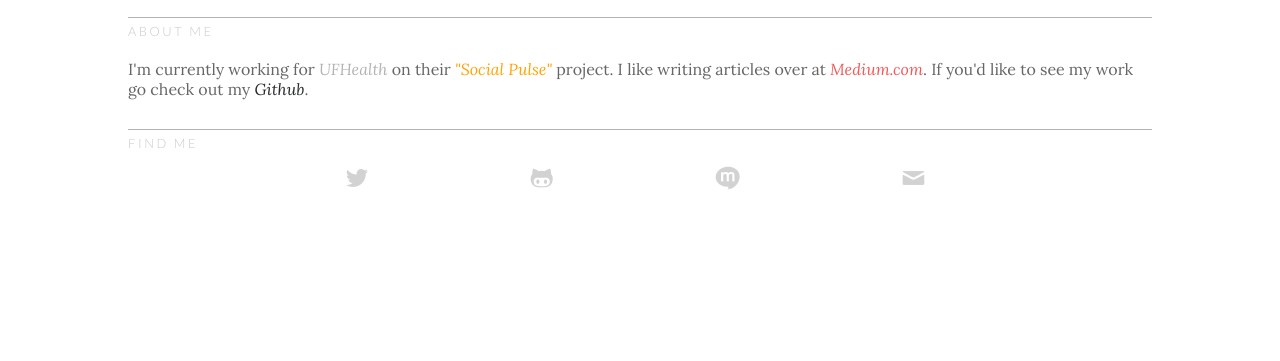
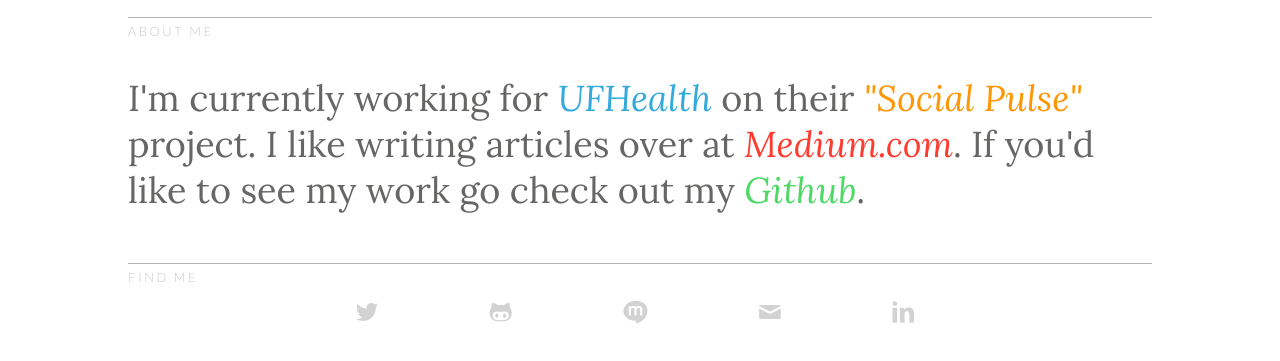
Before and after one commit to joshblack/joshblack.github.io, a plain HTML site: page index.html in a window 1280 px wide. Shown: the part 271-632 px from the top of the page. Drawn offline with Linux system fonts and the light colour scheme.

Commit message:
adding media queries and linkedin iconfont. also changed color scheme of links in content section

```diff
--- a/index.html
+++ b/index.html
@@ -4,22 +4,22 @@
 	<meta charset="utf-8">
 	<title>Josh Black</title>
 	<meta name="viewport" content="width=device-width, initial-scale=1, maximum-scale=1" user-scalable="no">
-	<link rel="stylesheet" type="text/css" href="/public/stylesheets/normalize.css">
+	<link rel="stylesheet" type="text/css" href="../joshblack.github.io/public/stylesheets/normalize.css">
 	<link href='http://fonts.googleapis.com/css?family=Lora:400,400italic' rel='stylesheet' type='text/css'>
 	<link href='http://fonts.googleapis.com/css?family=Lato:300,400,700' rel='stylesheet' type='text/css'>
-	<link rel="stylesheet" type="text/css" href="/public/stylesheets/styles.css">
+	<link rel="stylesheet" type="text/css" href="../joshblack.github.io/public/stylesheets/styles.css">
 </head>
 <body>
 	<!--[if lt IE 8]>
 	    <p class="browsehappy">You are using an <strong>outdated</strong> browser. Please <a href="http://browsehappy.com/">upgrade your browser</a> to improve your experience.</p>
 	<![endif]-->
 	<header>
-		<img id="logo" src="/public/img/Logo.gif">
+		<img id="logo" src="../joshblack.github.io/public/img/Logo.gif">
 	</header>
 	<div class="hero">
 		<div class="hero-avatar">
 			<span>
-				<img class="hero-avatar-image" title="Josh Black" src="/public/img/mypicture.jpeg">
+				<img class="hero-avatar-image" title="Josh Black" src="../joshblack.github.io/public/img/mypicture.jpeg">
 			</span>
 		</div>
 		<h3 class="hero-title">Hi, I'm Josh</h3>
@@ -29,19 +29,20 @@
 	<div class="content">
 		<h5 class="content-label">ABOUT ME</h5>
 		<p>
-			I'm currently working for <a href="http://webservices.ufhealth.org" target="_blank">UFHealth</a>
-			on their <a class="orange" href="#">"Social Pulse"</a> project. I like writing articles
-			over at <a class="red" href="#">Medium.com</a>. If you'd like to see my work
-			go check out my <a class="black" href="#">Github</a>.
+			I'm currently working for <a class="blue" href="http://webservices.ufhealth.org" target="_blank">UFHealth</a>
+			on their <a class="orange" href="#" target="_blank">"Social Pulse"</a> project. I like writing articles
+			over at <a class="red" href="https://medium.com/@joshuatblack" target="_blank">Medium.com</a>. If you'd like to see my work
+			go check out my <a class="green" href="https://github.com/joshblack" target="_blank">Github</a>.
 		</p>
 	</div>
 	<footer class="contact">
 		<h6 class="content-label">FIND ME</h6>
 		<span class="contact-buttons">
-			<a href="#" class="iconfont iconfont-twitter"></a>
-			<a href="#" class="iconfont iconfont-github"></a>
-			<a href="#" class="iconfont iconfont-medium"></a>
-			<a href="#" class="iconfont iconfont-mail"></a>
+			<a title="Twitter" href="https://twitter.com/joshuatblack" class="iconfont iconfont-twitter" target="_blank"></a>
+			<a title="Github" href="https://github.com/joshblack" class="iconfont iconfont-github" target="_blank"></a>
+			<a title="Medium" href="https://medium.com/@joshuatblack" class="iconfont iconfont-medium" target="_blank"></a>
+			<a title="E-Mail" href="mailto:joshuatblack@ufl.edu" class="iconfont iconfont-mail" target="_blank"></a>
+			<a title="LinkedIn" href="www.linkedin.com/pub/joshua-black/62/667/786/" class="iconfont iconfont-linkedin" target="_blank"></a>
 		</span>
 	</footer>
 </body>
--- a/public/stylesheets/styles.css
+++ b/public/stylesheets/styles.css
@@ -14,12 +14,6 @@
 	     url('../fonts/entypo/entypo.woff') format('woff'), /* Modern Browsers */
 	     url('../fonts/entypo/entypo.ttf')  format('truetype'), /* Safari, Android, iOS */
 	     url('../fonts/entypo/entypo.svg#svgFontName') format('svg'); /* Legacy iOS */
-}
-
-@media screen and min-width(500px) {
-	.content p {
-		font-size: 1.5em;
-	}
 }
 
 html, body {
@@ -103,7 +97,7 @@
 }
 
 .iconfont-github:hover {
-	color: #26292C;
+	color: #4CD964;
 }
 
 .iconfont-medium:before {
@@ -112,7 +106,7 @@
 }
 
 .iconfont-medium:hover {
-	color: #F35756;
+	color: #FF3B30;
 }
 
 .iconfont-mail:before {
@@ -122,7 +116,16 @@
 }
 
 .iconfont-mail:hover {
-	color: #000;
+	color: #8E8E93;
+}
+
+.iconfont-linkedin:before {
+	content: '\F318';
+	font-size: 1.5em;
+}
+
+.iconfont-linkedin:hover {
+	color: #4875B4;
 }
 
 .content {
@@ -153,15 +156,19 @@
 }
 
 .content .red {
-	color: #F35756;
+	color: #FF3B30;
 }
 
 .content .orange {
-	color: #FFA300;
+	color: #FF9500;
 }
 
-.content .black {
-	color: #26292C;
+.content .blue {
+	color: #34AADC;
+}
+
+.content .green {
+	color: #4CD964;
 }
 
 .button-contact {
@@ -242,6 +249,7 @@
 
 .contact {
 	width: 80%;
+	height: 100px;
 	margin: 0 auto;
 	text-align: center;
 }
@@ -257,7 +265,7 @@
 
 .contact-buttons a {
 	text-decoration: none;
-	margin-right: 15%;
+	margin-right: 10%;
 }
 
 .contact-buttons .iconfont {
@@ -267,3 +275,31 @@
 .contact-buttons a:nth-last-child(1) {
 	margin-right: 0;
 }
+
+@media (min-width: 600px) {
+	.content p {
+		font-size: 1.5em;
+	}
+}
+
+@media (min-width: 800px) {
+	.content p {
+		font-size: 1.75em;
+	}
+
+	.content {
+		margin-bottom: 50px;
+	}
+}
+
+@media (min-width: 1000px) {
+	.content p {
+		font-size: 2em;
+	}
+}
+
+@media (min-width: 1200px) {
+	.content p {
+		font-size: 2.25em;
+	}
+}
```
